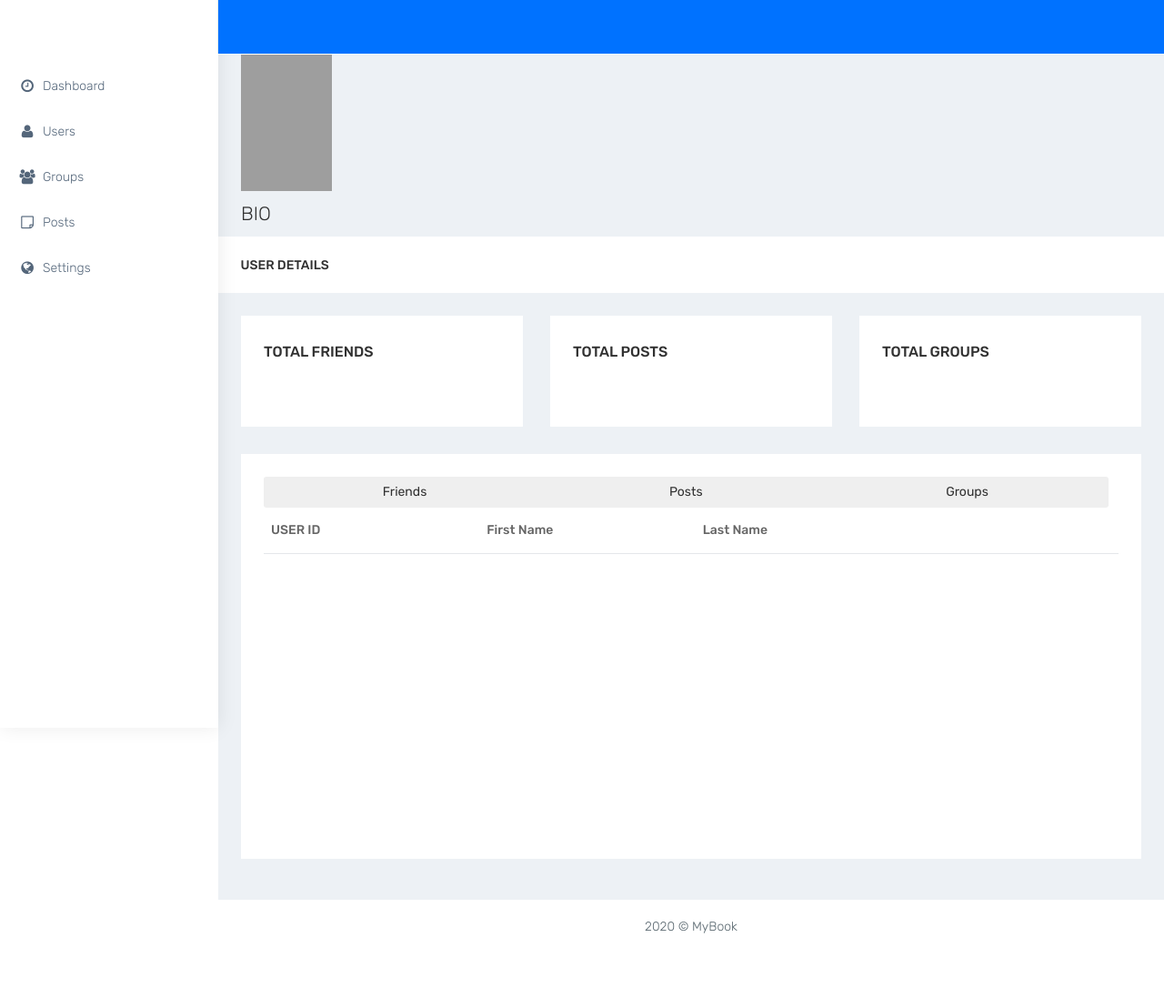
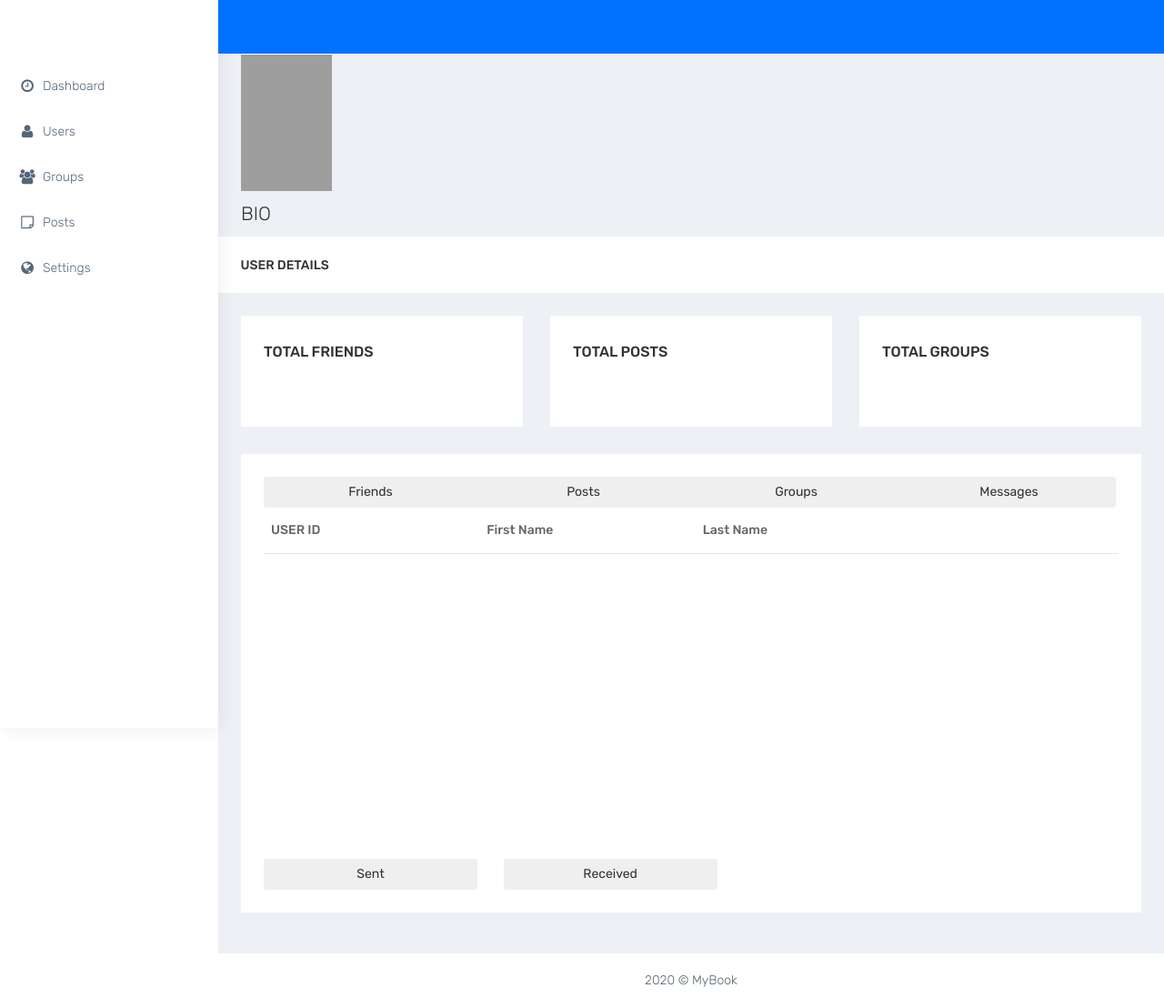
Before and after one commit to rayturner377/MyBook, a Flask app: template app/templates/userDetails.html in a window 1280 px wide. Shown: the whole page at 91% size. Before the commit the page ends 1026 px from the top, so only its background shows below. Run offline with Flask 2, Linux system fonts and the light colour scheme; the template is opened without the code that fills it, so the values that code supplies are empty; some libraries are stand-ins or nearby versions; grey boxes are pictures that could not be loaded.

Commit message:
3rd commit

```diff
--- a/app/mybook.sql
+++ b/app/mybook.sql
@@ -288,7 +288,7 @@ BEGIN
     WHERE users.userid = userid;
 END$$
 DELIMITER ;
-*/
+
 DELIMITER $$
 CREATE PROCEDURE getFriends(
     IN userid int
@@ -299,7 +299,7 @@ BEGIN
     SELECT (f.friendid2) friendship, firstname, lastname FROM friends f join profiles on f.friendid2 = profiles.userid WHERE f.friendid1 = userid;
 END$$
 DELIMITER ;
-/*
+
 
 DELIMITER $$
 CREATE PROCEDURE getGroups(
--- a/app/templates/userDetails.html
+++ b/app/templates/userDetails.html
@@ -62,9 +62,10 @@
     <div class="col-sm-12">
         <div class="white-box">
             <div class="btn-group btn-group-toggle" data-toggle="buttons" style="width:100%">
-                <input type="button" class="btn btn-secondary" value="Friends" style="width:33%" id ="friends">
-                <input type="button" class="btn btn-secondary" value="Posts" style="width:33%" id = "posts">
-                <input type="button" class="btn btn-secondary" value="Groups" style="width:33%" id = "groups">
+                <input type="button" class="btn btn-secondary" value="Friends" style="width:25%" id ="friends">
+                <input type="button" class="btn btn-secondary" value="Posts" style="width:25%" id = "posts">
+                <input type="button" class="btn btn-secondary" value="Groups" style="width:25%" id = "groups">
+                <input type="button" class="btn btn-secondary" value="Messages" style="width:25%" id = "messages">
             </div>
 
             <div class="table-responsive" id = "usrfriends">
@@ -147,6 +148,12 @@
                     </tbody>
                 </table>
             </div>
+            <div class="table-responsive" id = "usemessages"  style="display: none; " ></div>
+                <input type="button" class="btn btn-secondary" value="Sent" style="width:25%; margin-top: 25px;margin-right: 25px" id ="Sent">
+                <input type="button" class="btn btn-secondary" value="Received" style="width:25%; margin-top: 25px;" id = "Received">
+            </div>
+
+
         </div>
     </div>
 </div>
@@ -187,26 +194,42 @@ $(document).ready(function(){
     $("#usrposts").hide();
     $("#usegroups").hide();
     $("#usrfriends").show();
+    $("#usemessages").hide();
     $('#friends').css('background', 'grey');
     $('#posts').css('background', 'white');
     $('#groups').css('background', 'white');
+    $('#messages').css('background', ' white');
   });
   $("#posts").click(function(){
     $("#usrfriends").hide();
     $("#usegroups").hide();
     $("#usrposts").show();
+    $("#usemessages").hide();
     $('#friends').css('background', 'white');
     $('#posts').css('background', ' grey');
     $('#groups').css('background', 'white');
+    $('#messages').css('background', ' white');
 
   });
   $("#groups").click(function(){
     $("#usrposts").hide();
     $("#usegroups").show();
     $("#usrfriends").hide();
+    $("#usemessages").hide();
     $('#friends').css('background', 'white');
     $('#posts').css('background', ' white');
     $('#groups').css('background', ' grey');
+    $('#messages').css('background', ' white');
+  });
+  $("#messages").click(function(){
+    $("#usrposts").hide();
+    $("#usegroups").hide();
+    $("#usrfriends").hide();
+    $("#usemessages").show();
+    $('#friends').css('background', 'white');
+    $('#posts').css('background', ' white');
+    $('#groups').css('background', ' white');
+    $('#messages').css('background', ' grey');
   });
 });
 </script>
```
Also changed, not shown: app/views.py (+7 -2 lines).
